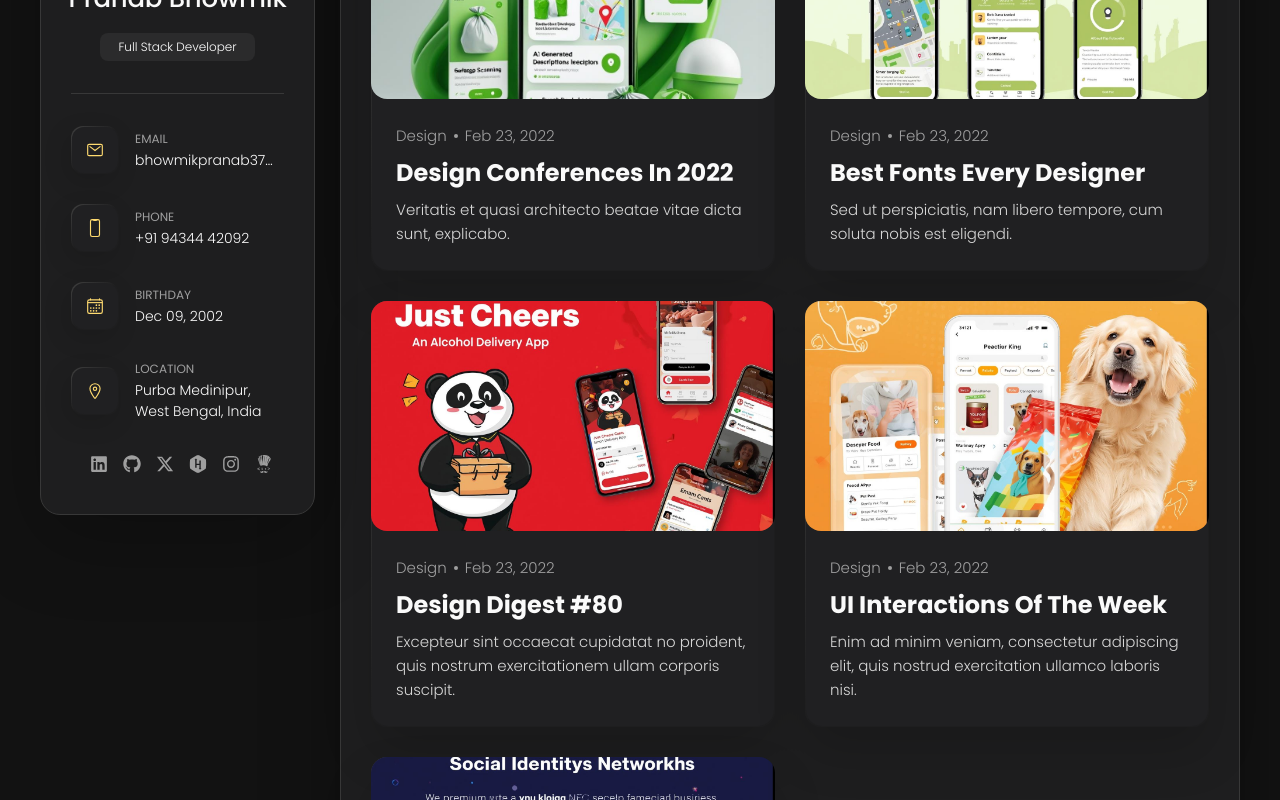
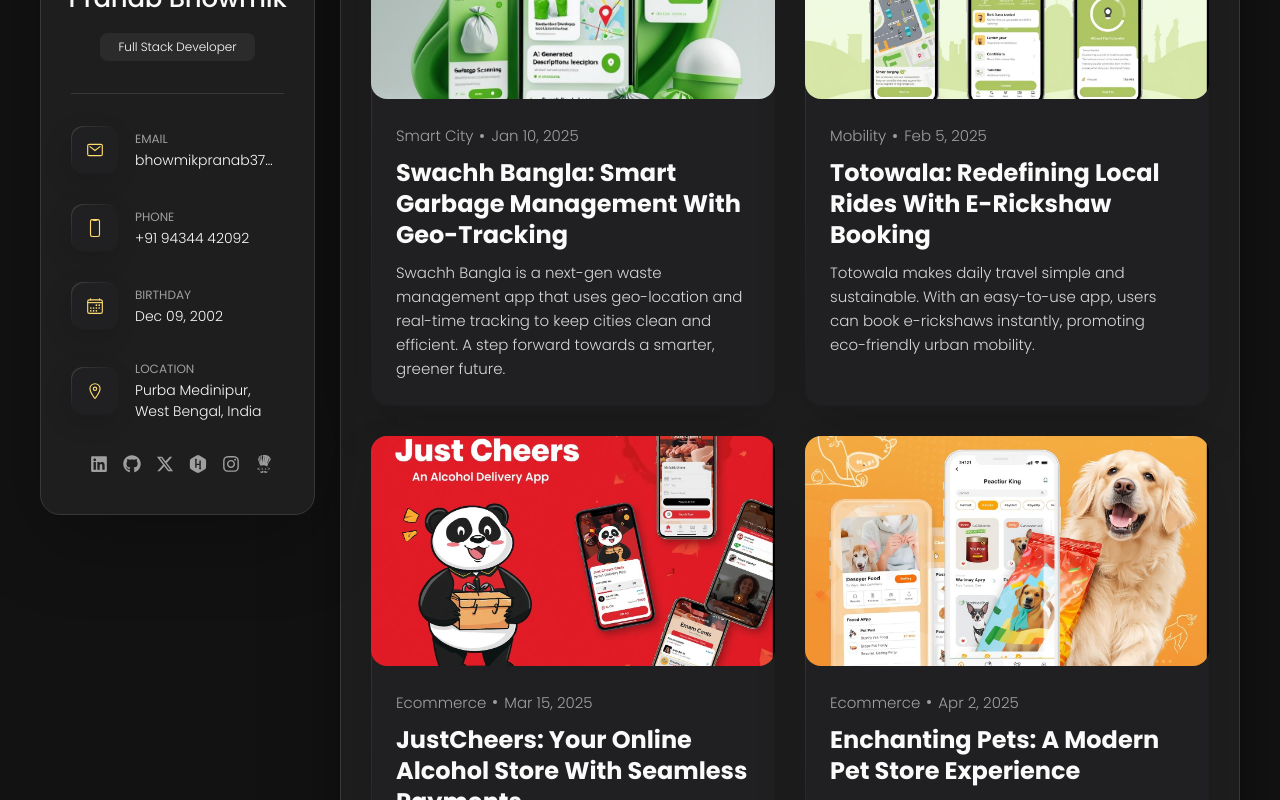
Before and after one commit to pranabbhowmik/CardPortfolio, a React (Vite) app in the folder CardPortfolio/: page /blog in a window 1280 px wide. Shown: the part 320-1120 px from the top of the page. Built offline with nearby package versions, Linux system fonts and the light colour scheme.

Commit message:
Update testimonials and blog entries with new content and improved descriptions

```diff
--- a/CardPortfolio/src/Components/Testimonials.jsx
+++ b/CardPortfolio/src/Components/Testimonials.jsx
@@ -6,21 +6,21 @@
 const testimonials = [
   {
     avatar: gourav,
-    alt: "Gourav Nigam",
-    name: "Gourav Nigam",
-    text: "Working with you was an amazing experience! The frontend you built was modern, responsive, and perfectly matched our vision.",
+    alt: "Gourav Nikam",
+    name: "Gourav Nikam",
+    text: "As Pranab’s manager, I’ve seen his growth as a Full-Stack Developer in our company. His ability to handle both frontend and backend with precision has been a huge asset to our projects.",
   },
   {
     avatar: yuvrajj,
-    alt: "Yuvraaj Singh Dodiya",
-    name: "Yuvraaj Singh Dodiya",
-    text: "You developed a backend for our project that was both secure and scalable. Really impressed with your knowledge of Node.js and MongoDB.",
+    alt: "Yubraj Singh",
+    name: "Yubraj Singh",
+    text: "Pranab integrated APIs seamlessly with the React frontend of our project, using Redux for smooth state management. His technical skills and timely delivery made the collaboration effortless.",
   },
   {
     avatar: samim,
-    alt: "Samim Sk",
-    name: "Samim Sk",
-    text: "Your full-stack expertise made our application smooth and user-friendly. From authentication to payments, everything works flawlessly.",
+    alt: "Sk Samim",
+    name: "Sk Samim",
+    text: "Working with my friend Pranab is always fun and his coding skills make even the toughest tasks look easy.",
   },
   {
     avatar: komal,
--- a/CardPortfolio/src/Pages/Blog.jsx
+++ b/CardPortfolio/src/Pages/Blog.jsx
@@ -8,56 +8,56 @@
 const blogs = [
   {
     id: 1,
-    title: "Design conferences in 2022",
-    category: "Design",
-    date: "2022-02-23",
-    displayDate: "Feb 23, 2022",
+    title: "Swachh Bangla: Smart Garbage Management with Geo-Tracking",
+    category: "Smart City",
+    date: "2025-01-10",
+    displayDate: "Jan 10, 2025",
     description:
-      "Veritatis et quasi architecto beatae vitae dicta sunt, explicabo.",
+      "Swachh Bangla is a next-gen waste management app that uses geo-location and real-time tracking to keep cities clean and efficient. A step forward towards a smarter, greener future.",
     image: SwachhBangla,
     link: "#",
   },
   {
     id: 2,
-    title: "Best fonts every designer",
-    category: "Design",
-    date: "2022-02-23",
-    displayDate: "Feb 23, 2022",
+    title: "Totowala: Redefining Local Rides with E-Rickshaw Booking",
+    category: "Mobility",
+    date: "2025-02-05",
+    displayDate: "Feb 5, 2025",
     description:
-      "Sed ut perspiciatis, nam libero tempore, cum soluta nobis est eligendi.",
+      "Totowala makes daily travel simple and sustainable. With an easy-to-use app, users can book e-rickshaws instantly, promoting eco-friendly urban mobility.",
     image: Totowala,
     link: "#",
   },
   {
     id: 3,
-    title: "Design digest #80",
-    category: "Design",
-    date: "2022-02-23",
-    displayDate: "Feb 23, 2022",
+    title: "JustCheers: Your Online Alcohol Store with Seamless Payments",
+    category: "Ecommerce",
+    date: "2025-03-15",
+    displayDate: "Mar 15, 2025",
     description:
-      "Excepteur sint occaecat cupidatat no proident, quis nostrum exercitationem ullam corporis suscipit.",
+      "JustCheers is an alcohol e-commerce platform offering a wide range of beverages with secure online payment integration. Bringing convenience and celebration right to your doorstep.",
     image: JustCheers,
     link: "#",
   },
   {
     id: 4,
-    title: "UI interactions of the week",
-    category: "Design",
-    date: "2022-02-23",
-    displayDate: "Feb 23, 2022",
+    title: "Enchanting Pets: A Modern Pet Store Experience",
+    category: "Ecommerce",
+    date: "2025-04-02",
+    displayDate: "Apr 2, 2025",
     description:
-      "Enim ad minim veniam, consectetur adipiscing elit, quis nostrud exercitation ullamco laboris nisi.",
+      "Enchanting Pets combines love for animals with technology, offering an online store where pet owners can shop for quality products and essentials for their furry companions.",
     image: Enchenting,
     link: "#",
   },
   {
     id: 5,
-    title: "UI interactions of the week",
-    category: "Design",
-    date: "2022-02-23",
-    displayDate: "Feb 23, 2022",
+    title: "Lynkloom: The Future of Networking with NFC Smart Cards",
+    category: "Innovation",
+    date: "2025-05-20",
+    displayDate: "May 20, 2025",
     description:
-      "Enim ad minim veniam, consectetur adipiscing elit, quis nostrud exercitation ullamco laboris nisi.",
+      "Lynkloom is revolutionizing professional networking with NFC-enabled smart business cards. Share your dynamic profile instantly and make lasting connections.",
     image: Lynkloom,
     link: "#",
   },
```
